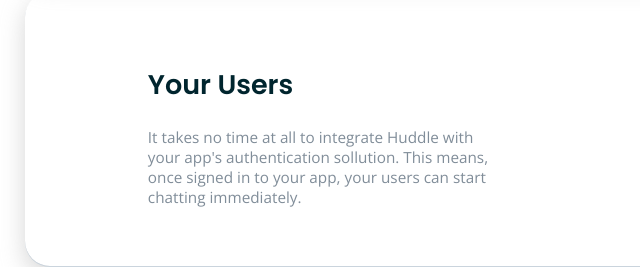
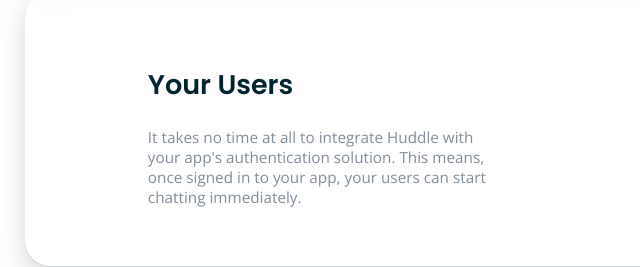
Before and after one commit to rjlmacfarlane/huddle, a website: page index.html in a window 1280 px wide. Shown: the part 1380-1647 px from the top of the page, 39-679 px from the left. Drawn offline with nearby package versions, Linux system fonts and the light colour scheme.

Commit message:
Finalize copy

```diff
--- a/index.html
+++ b/index.html
@@ -62,7 +62,7 @@
         <div class="content-box your-users">
           <div class="box-0">
             <h2>Your Users</h2>
-            <p> It takes no time at all to integrate Huddle with your app's authentication sollution. This means, once signed in to your app, your users can start chatting immediately.</p>
+            <p> It takes no time at all to integrate Huddle with your app's authentication solution. This means, once signed in to your app, your users can start chatting immediately.</p>
           </div>
           <div class="box-1">
             <img src="images/illustration-your-users.svg">
```
